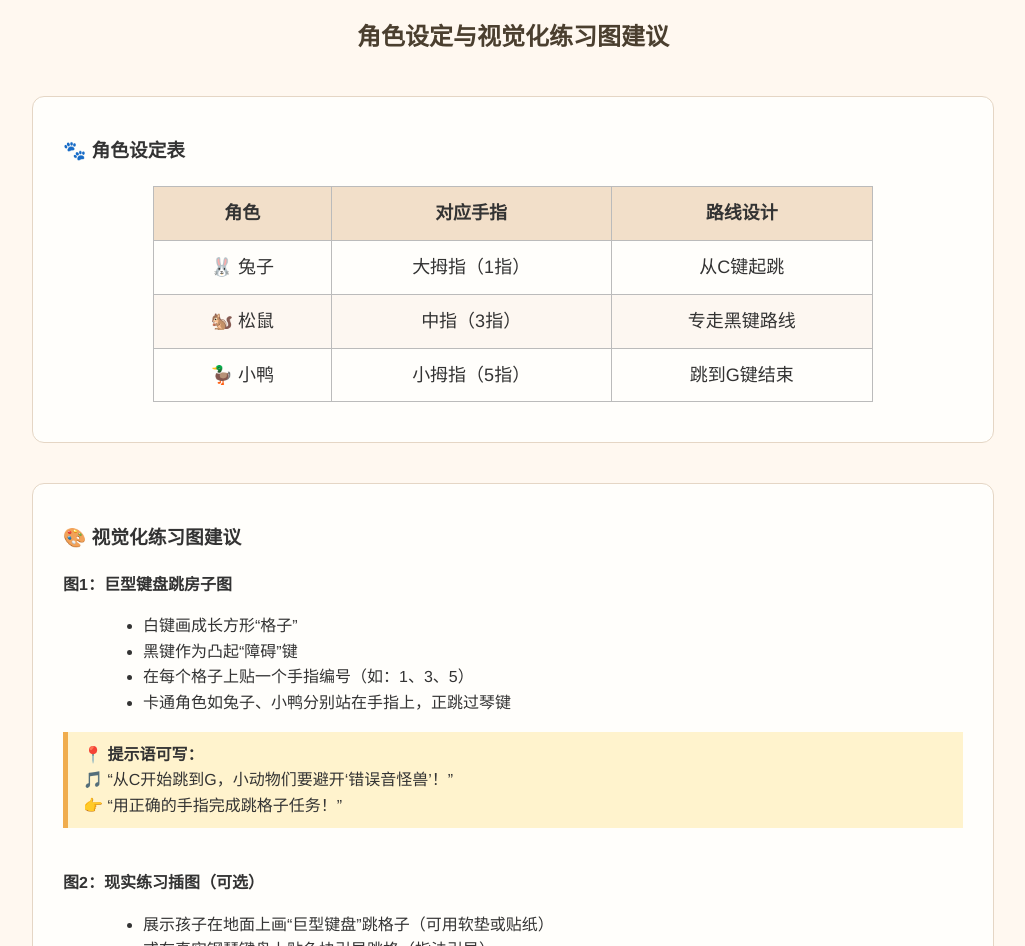
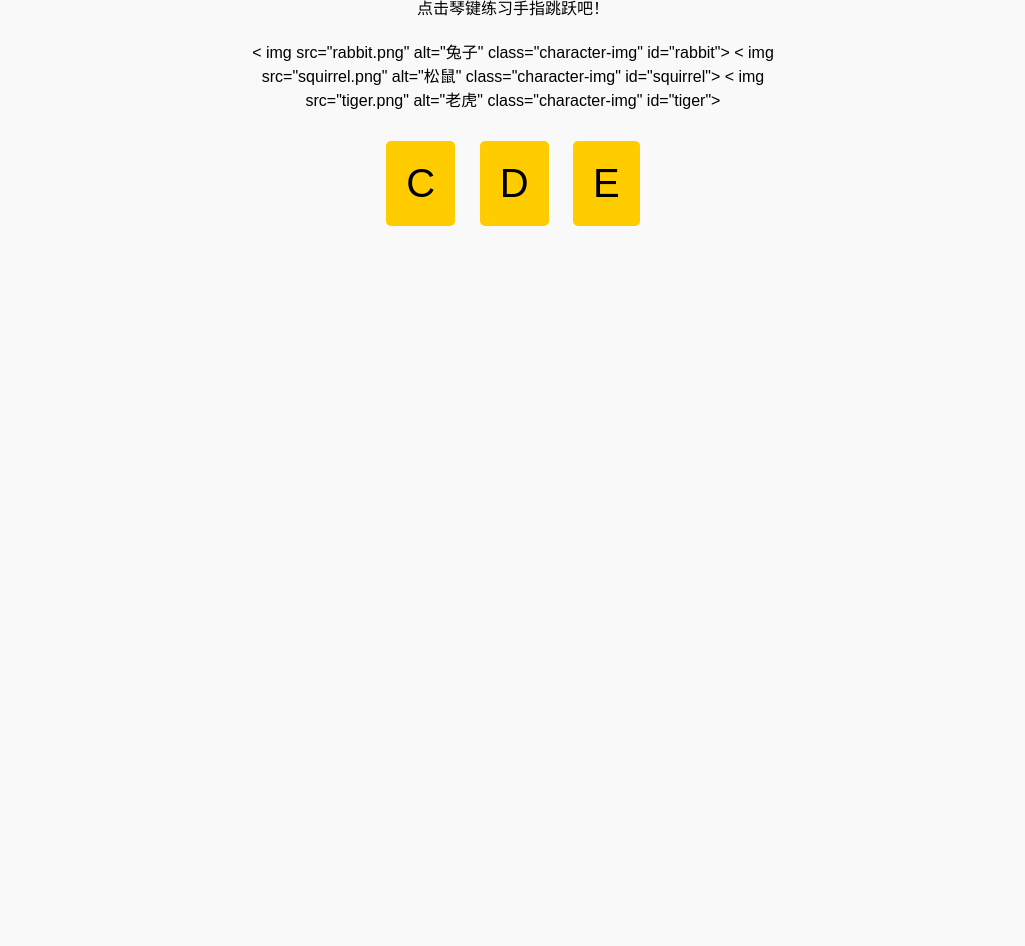
Before and after one commit to JennyWang0812/Piano-hop, a plain HTML site: page index.html in a window 1280 px wide. Shown: the part 114-1060 px from the top of the page, without its empty margins (127-1152 px from the left). After the commit the page ends 800 px from the top, so only its background shows below. Drawn offline with Linux system fonts and the light colour scheme.

Commit message:
Update index.html

```diff
--- a/index.html
+++ b/index.html
@@ -1,122 +1,31 @@
-
 <!DOCTYPE html>
 <html lang="zh">
 <head>
-  <meta charset="UTF-8">
-  <title>手指跳房子 - 角色设定与视觉图示</title>
-  <style>
-    body {
-      font-family: "Helvetica Neue", sans-serif;
-      background-color: #fff8f0;
-      color: #333;
-      padding: 30px;
-      line-height: 1.6;
-    }
-    h1, h2 {
-      text-align: center;
-      color: #4b3f2f;
-    }
-    table {
-      width: 80%;
-      margin: 20px auto;
-      border-collapse: collapse;
-      font-size: 18px;
-    }
-    th, td {
-      border: 1px solid #bbb;
-      padding: 12px 15px;
-      text-align: center;
-    }
-    th {
-      background-color: #f2dfc9;
-    }
-    tr:nth-child(even) {
-      background-color: #fdf7f1;
-    }
-    .section {
-      max-width: 900px;
-      margin: 40px auto;
-      background: #fffefb;
-      padding: 20px 30px;
-      border-radius: 12px;
-      border: 1px solid #e5d6c5;
-    }
-    .tip {
-      background-color: #fff3cd;
-      padding: 10px 15px;
-      border-left: 5px solid #f0ad4e;
-      margin-top: 10px;
-      font-size: 16px;
-    }
-    ul {
-      margin-left: 40px;
-    }
-  </style>
+    <meta charset="UTF-8">
+    <meta name="viewport" content="width=device-width, initial-scale=1.0">
+    <title>Piano Hop 跳房子</title>
+    <link rel="stylesheet" href="style.css">
 </head>
 <body>
+    <div class="container">
+        <h1>Piano Hop 跳房子</h1>
+        <p>点击琴键练习手指跳跃吧！</p >
 
-  <h1>🎹 手指跳房子</h1>
-  <h2>角色设定与视觉化练习图建议</h2>
+        <!-- 图像 -->
+        <div class="characters">
+            < img src="rabbit.png" alt="兔子" class="character-img" id="rabbit">
+            < img src="squirrel.png" alt="松鼠" class="character-img" id="squirrel">
+            < img src="tiger.png" alt="老虎" class="character-img" id="tiger">
+        </div>
 
-  <div class="section">
-    <h3>🐾 角色设定表</h3>
-    <table>
-      <thead>
-        <tr>
-          <th>角色</th>
-          <th>对应手指</th>
-          <th>路线设计</th>
-        </tr>
-      </thead>
-      <tbody>
-        <tr>
-          <td>🐰 兔子</td>
-          <td>大拇指（1指）</td>
-          <td>从C键起跳</td>
-        </tr>
-        <tr>
-          <td>🐿️ 松鼠</td>
-          <td>中指（3指）</td>
-          <td>专走黑键路线</td>
-        </tr>
-        <tr>
-          <td>🦆 小鸭</td>
-          <td>小拇指（5指）</td>
-          <td>跳到G键结束</td>
-        </tr>
-      </tbody>
-    </table>
-  </div>
-
-  <div class="section">
-    <h3>🎨 视觉化练习图建议</h3>
-
-    <p><strong>图1：巨型键盘跳房子图</strong></p >
-    <ul>
-      <li>白键画成长方形“格子”</li>
-      <li>黑键作为凸起“障碍”键</li>
-      <li>在每个格子上贴一个手指编号（如：1、3、5）</li>
-      <li>卡通角色如兔子、小鸭分别站在手指上，正跳过琴键</li>
-    </ul>
-    <div class="tip">
-      📍 <strong>提示语可写：</strong><br>
-      🎵 “从C开始跳到G，小动物们要避开‘错误音怪兽’！”<br>
-      👉 “用正确的手指完成跳格子任务！”
+        <!-- 按钮 -->
+        <div class="keys">
+            <button class="key" id="C">C</button>
+            <button class="key" id="D">D</button>
+            <button class="key" id="E">E</button>
+        </div>
     </div>
 
-    <br>
-
-    <p><strong>图2：现实练习插图（可选）</strong></p >
-    <ul>
-      <li>展示孩子在地面上画“巨型键盘”跳格子（可用软垫或贴纸）</li>
-      <li>或在真实钢琴键盘上贴色块引导跳格（指法引导）</li>
-      <li>也可用彩色贴纸标注白键/黑键做游戏引导</li>
-    </ul>
-    <div class="tip">
-      🎯 建议配文：“看看你能不能不被‘音符怪兽’抓住，坚持跳完整个音阶！”<br>
-      🧠 用视觉图帮助孩子记住琴键位置、音高顺序和指法编号。
-    </div>
-  </div>
-
+    <script src="script.js"></script>
 </body>
 </html>
```
